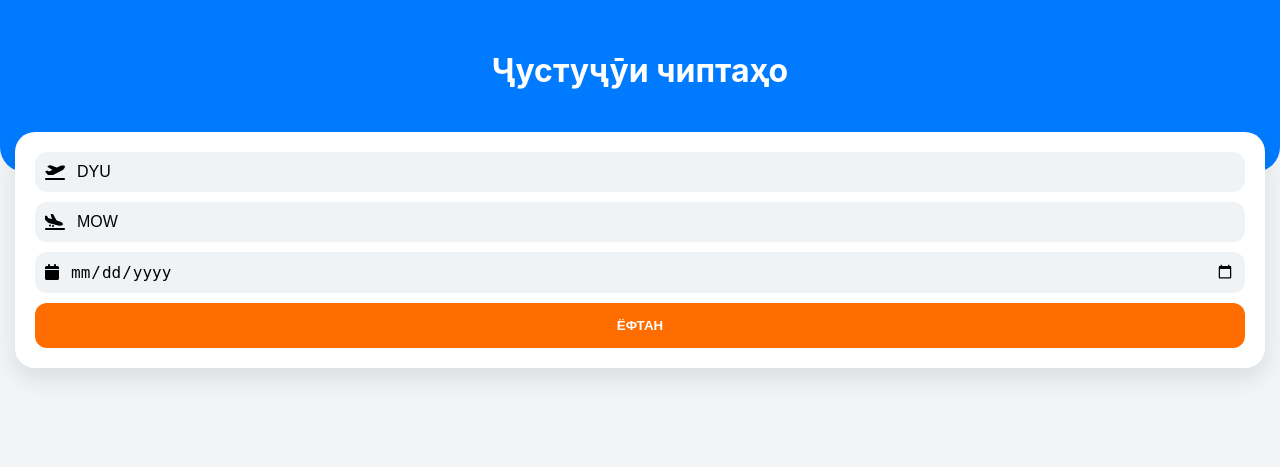
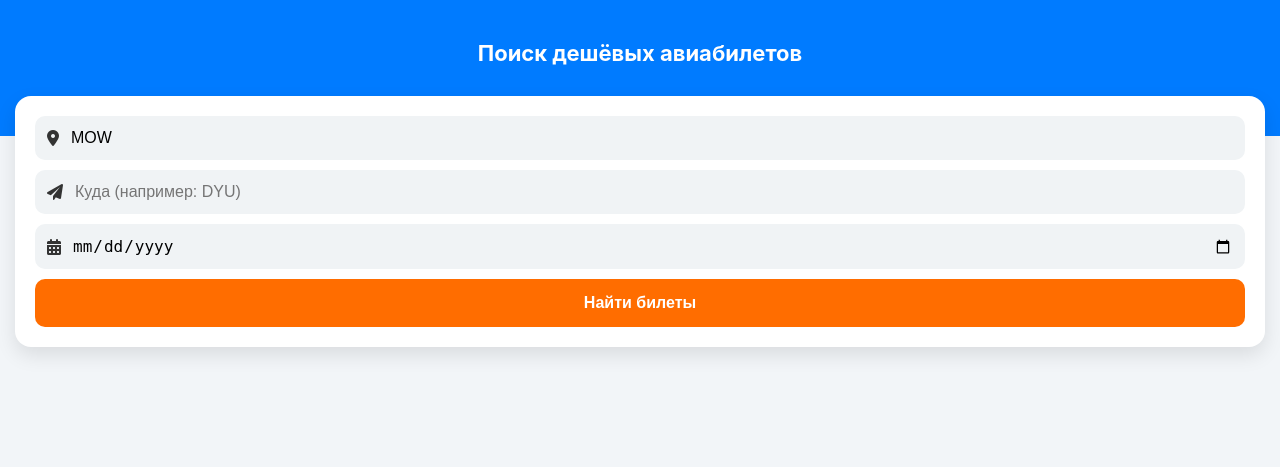
Before and after one commit to OSON-SAVDO/Avia-Search-TJ, a Flask app: page / in a window 1280 px wide. Shown: the top 467 px of the page. Run offline with Flask 3, Linux system fonts and the light colour scheme.

Commit message:
Update index.html

```diff
--- a/templates/index.html
+++ b/templates/index.html
@@ -1,80 +1,85 @@
 <!DOCTYPE html>
-<html lang="tg">
+<html lang="ru">
 <head>
     <meta charset="UTF-8">
     <meta name="viewport" content="width=device-width, initial-scale=1.0">
-    <title>Aviasales.tj - Чиптаҳои ҳақиқӣ</title>
+    <title>Aviasales.ru — Дешёвые авиабилеты</title>
     <link rel="stylesheet" href="https://cdnjs.cloudflare.com/ajax/libs/font-awesome/6.0.0/css/all.min.css">
     <style>
         :root { --blue: #007bff; --orange: #ff6d00; --bg: #f2f5f8; }
-        body { font-family: -apple-system, sans-serif; background: var(--bg); margin: 0; padding-bottom: 80px; }
-        .top-header { background: var(--blue); color: white; padding: 30px 20px 60px; text-align: center; border-radius: 0 0 25px 25px; }
-        .search-container { background: white; margin: -40px 15px 20px; padding: 20px; border-radius: 20px; box-shadow: 0 10px 25px rgba(0,0,0,0.1); }
-        .input-group { background: #f0f3f5; border-radius: 12px; padding: 10px; margin-bottom: 10px; display: flex; align-items: center; }
-        .input-group input { border: none; background: transparent; width: 100%; outline: none; font-size: 16px; margin-left: 10px; }
+        body { font-family: -apple-system, sans-serif; background: var(--bg); margin: 0; padding-bottom: 80px; color: #333; }
 
-        .ticket-card { background: white; margin: 15px; border-radius: 20px; overflow: hidden; box-shadow: 0 4px 15px rgba(0,0,0,0.05); border: 1px solid #eee; }
-        .ticket-header { padding: 15px; display: flex; justify-content: space-between; align-items: center; border-bottom: 1px dashed #ccc; }
-        .airline-info { font-weight: bold; color: var(--blue); }
-        .ticket-body { padding: 15px; display: flex; justify-content: space-between; }
-        .city-name { font-size: 18px; font-weight: bold; }
-        .details { font-size: 12px; color: #666; margin-top: 5px; }
+        .header { background: var(--blue); color: white; padding: 40px 20px 70px; text-align: center; }
+        .header h1 { margin: 0; font-size: 22px; }
 
-        .baggage-info { background: #e8f5e9; padding: 10px 15px; display: flex; gap: 15px; font-size: 13px; color: #2e7d32; }
-        .price-section { padding: 15px; background: #fffcf5; display: flex; justify-content: space-between; align-items: center; }
-        .price-val { font-size: 22px; font-weight: 900; color: #28a745; }
-        .buy-btn { background: var(--orange); color: white; text-decoration: none; padding: 12px 20px; border-radius: 10px; font-weight: bold; }
+        .search-box { background: white; margin: -40px 15px 20px; padding: 20px; border-radius: 16px; box-shadow: 0 8px 20px rgba(0,0,0,0.1); }
+        .input-item { background: #f0f3f5; border-radius: 10px; padding: 12px; margin-bottom: 10px; display: flex; align-items: center; }
+        .input-item input { border: none; background: transparent; width: 100%; outline: none; font-size: 16px; margin-left: 10px; }
+        .btn-search { width: 100%; background: var(--orange); color: white; border: none; padding: 15px; border-radius: 10px; font-weight: bold; font-size: 16px; cursor: pointer; }
+
+        .card { background: white; margin: 15px; border-radius: 16px; overflow: hidden; border: 1px solid #e0e6ea; }
+        .card-top { padding: 15px; border-bottom: 1px dashed #ddd; display: flex; justify-content: space-between; align-items: center; }
+        .price { color: #28a745; font-size: 20px; font-weight: 800; }
+
+        .flight-info { padding: 15px; display: flex; justify-content: space-between; align-items: center; }
+        .time { font-size: 18px; font-weight: bold; }
+        .city { font-size: 13px; color: #888; }
+
+        .baggage-row { background: #f9f9f9; padding: 8px 15px; display: flex; gap: 15px; font-size: 12px; border-top: 1px solid #eee; }
+        .baggage-row i { color: #4caf50; }
+
+        .btn-buy { display: block; background: var(--orange); color: white; text-align: center; text-decoration: none; padding: 12px; margin: 10px 15px 15px; border-radius: 10px; font-weight: bold; }
+
+        .badge { background: #fff3e0; color: #ff6d00; padding: 4px 8px; border-radius: 6px; font-size: 11px; font-weight: bold; }
     </style>
 </head>
 <body>
 
-    <div class="top-header">
-        <h1>Ҷустуҷӯи чиптаҳо</h1>
+    <div class="header">
+        <h1>Поиск дешёвых авиабилетов</h1>
     </div>
 
-    <div class="search-container">
+    <div class="search-box">
         <form action="/search" method="post">
-            <div class="input-group"><i class="fa fa-plane-departure"></i><input type="text" name="from" placeholder="Аз куҷо (Код: DYU)" value="DYU"></div>
-            <div class="input-group"><i class="fa fa-plane-arrival"></i><input type="text" name="to" placeholder="Ба куҷо (Код: MOW)" value="MOW"></div>
-            <div class="input-group"><i class="fa fa-calendar"></i><input type="date" name="date"></div>
-            <button type="submit" style="width:100%; background: var(--orange); color:white; border:none; padding:15px; border-radius:12px; font-weight:bold;">ЁФТАН</button>
+            <div class="input-item"><i class="fa fa-map-marker-alt"></i><input type="text" name="from" placeholder="Откуда (например: MOW)" value="MOW"></div>
+            <div class="input-item"><i class="fa fa-paper-plane"></i><input type="text" name="to" placeholder="Куда (например: DYU)"></div>
+            <div class="input-item"><i class="fa fa-calendar-alt"></i><input type="date" name="date"></div>
+            <button type="submit" class="btn-search">Найти билеты</button>
         </form>
     </div>
 
-    <div class="results">
     {% for f in flights %}
-        <div class="ticket-card">
-            <div class="ticket-header">
-                <span class="airline-info">Рейси {{ f.airline }}</span>
-                <span style="font-size: 12px; color: #888;">{{ f.departure_at[:10] }}</span>
+    <div class="card">
+        <div class="card-top">
+            <div class="price">{{ f.price }} ₽</div>
+            <div class="badge">Самый дешевый</div>
         </div>
-            <div class="ticket-body">
+
+        <div class="flight-info">
             <div>
-                    <div class="city-name">{{ f.origin }}</div>
-                    <div class="details">Парвоз</div>
+                <div class="time">Рейс: {{ f.airline }}</div>
+                <div class="city">{{ f.origin }}</div>
             </div>
-                <div style="text-align: center; color: #ccc;">
-                    <i class="fa fa-plane"></i>
-                    <div style="width: 80px; height: 1px; background: #eee; margin-top: 5px;"></div>
+            <div style="text-align: center; flex-grow: 1; position: relative; margin: 0 20px;">
+                <i class="fa fa-plane" style="font-size: 14px; color: #ccc;"></i>
+                <div style="height: 1px; background: #eee; width: 100%; margin-top: -10px;"></div>
             </div>
             <div style="text-align: right;">
-                    <div class="city-name">{{ f.destination }}</div>
-                    <div class="details">Фуруд</div>
+                <div class="time">Прямой</div>
+                <div class="city">{{ f.destination }}</div>
             </div>
         </div>
 
-            <div class="baggage-info">
-                <span><i class="fa fa-briefcase"></i> Ручной: 5кг</span>
-                <span><i class="fa fa-suitcase"></i> Багаж: 20кг</span>
+        <div class="baggage-row">
+            <span><i class="fa fa- suitcase"></i> Багаж: включен (20кг)</span>
+            <span><i class="fa fa-briefcase"></i> Ручная кладь: 10кг</span>
         </div>
 
-            <div class="price-section">
-                <div class="price-val">{{ f.price }} TJS</div>
-                <a href="https://www.aviasales.tj/search/{{ f.origin }}{{ f.departure_at[8:10] }}{{ f.departure_at[5:7] }}{{ f.destination }}1?marker={{ marker }}" class="buy-btn">ХАРИДАН</a>
-            </div>
+        <a href="https://www.aviasales.ru/search/{{ f.origin }}{{ f.departure_at[8:10] }}{{ f.departure_at[5:7] }}{{ f.destination }}1?marker={{ marker }}" target="_blank" class="btn-buy">
+            Купить билет за {{ f.price }} ₽
+        </a>
     </div>
     {% endfor %}
-    </div>
 
 </body>
 </html>
```
Lines whose indentation alone changed are shown as unchanged.
